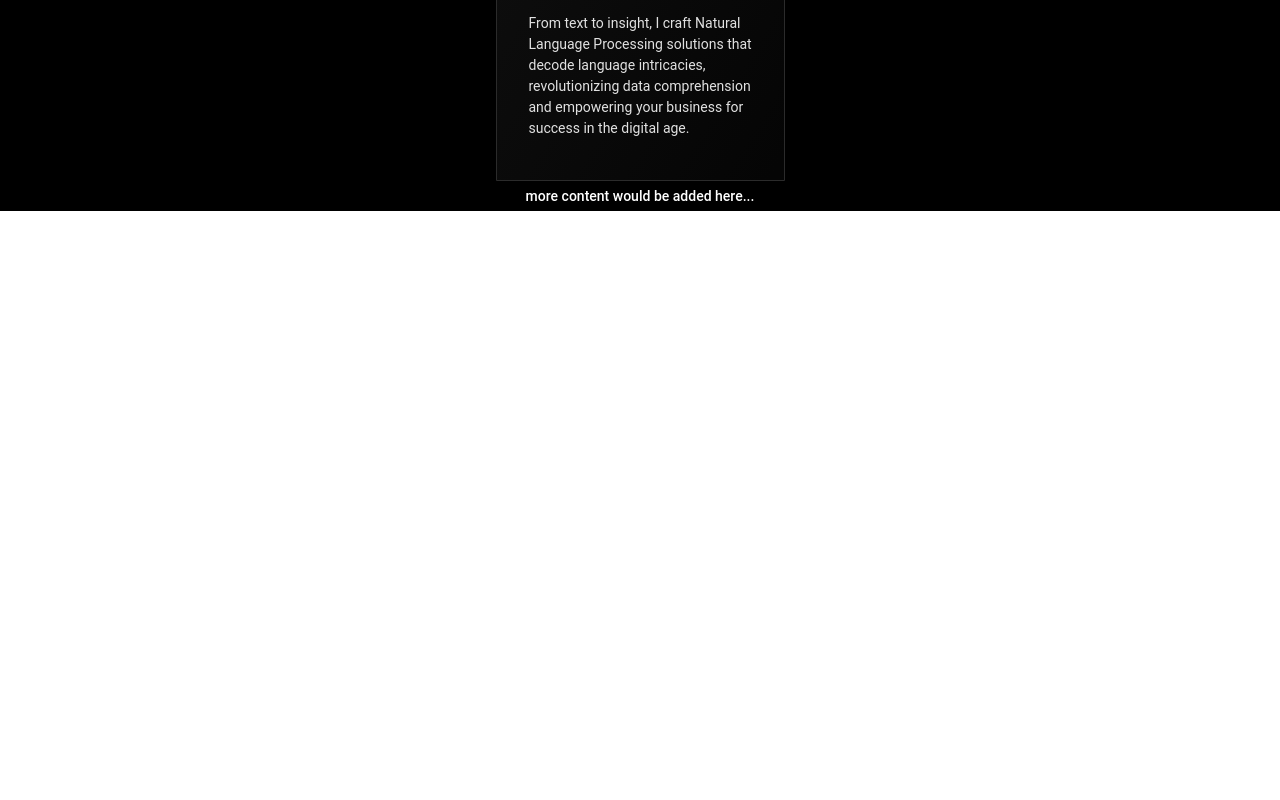
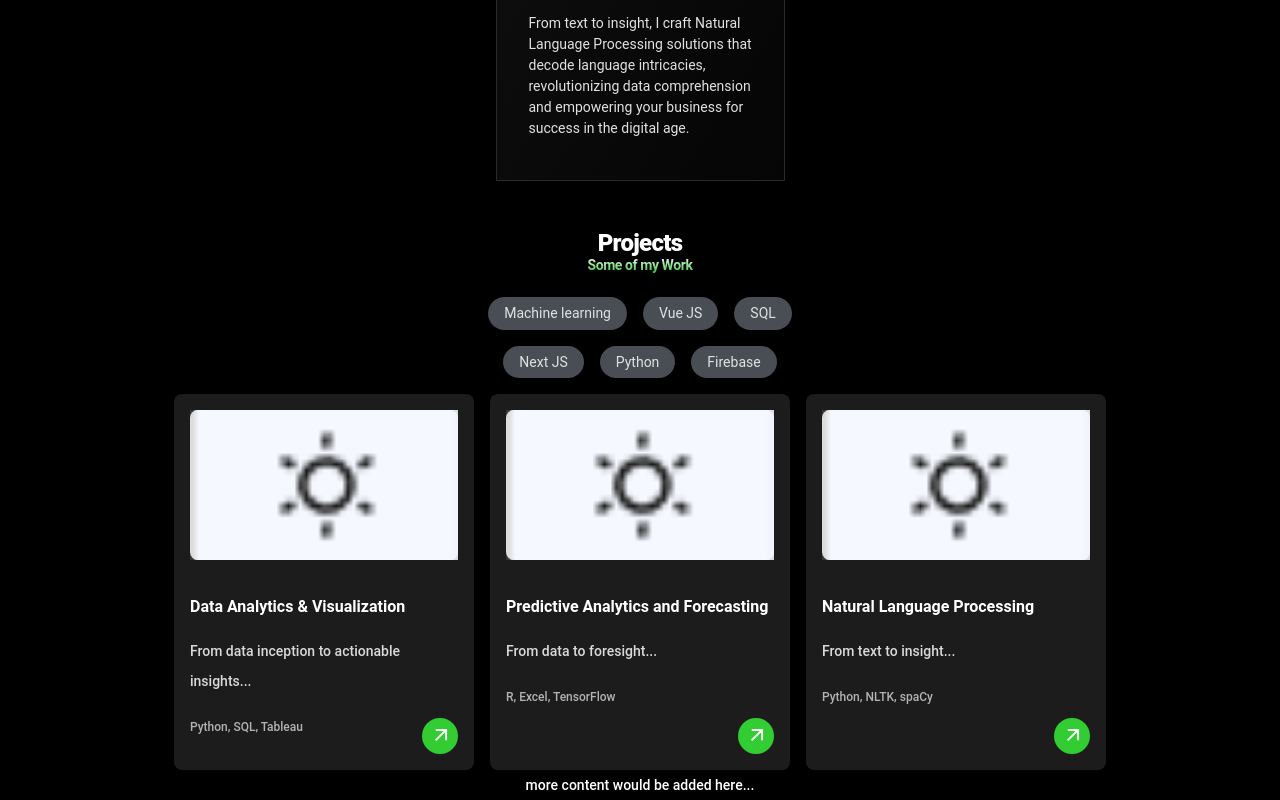
Before and after one commit to Othmane-aoubid/othmane_aoubid_portfolio, a Vue app: page / in a window 1280 px wide. Shown: the part 1486-2286 px from the top of the page. Before the commit the page ends 1697 px from the top, so only its background shows below. Built offline with nearby package versions, Linux system fonts and the light colour scheme.

Commit message:
added my projects section

```diff
--- a/src/App.vue
+++ b/src/App.vue
@@ -3,6 +3,7 @@
     <HeaderVue />
     <HeroVueVue />
     <WhatIdDoVue />
+    <MyProjects />
     <div style="text-align: center;">
       more content would be added here...
     </div>
@@ -13,12 +14,14 @@
 import HeaderVue from './components/HeaderVue.vue';
 import HeroVueVue from './components/HeroVue.vue';
 import WhatIdDoVue from './components/WhatIdDo.vue';
+import MyProjects from './components/MyProjects.vue';
 export default {
   name: "App",
   components: {
     HeaderVue,
     HeroVueVue,
-    WhatIdDoVue
+    WhatIdDoVue,
+    MyProjects
   },
 };
 </script>
--- /dev/null
+++ b/src/components/MyProjects.vue
@@ -0,0 +1,203 @@
+<template>
+  <div class="what--i--do what--i--do--container">
+    <div class="what--i--do--section--content">
+      <h3 class="what--i--do--section--description">
+        {{ title }} <span class="glowing--effect">{{ subtitle }}</span>
+      </h3>
+      <div class="projects">
+        <div class="project--content">
+          <div class="project--titles">Machine learning</div>
+          <div class="project--titles">Vue JS</div>
+          <div class="project--titles">SQL</div>
+        </div>
+        <div class="project--content">
+          <div class="project--titles">Next JS</div>
+          <div class="project--titles">Python</div>
+          <div class="project--titles">Firebase</div>
+        </div>
+      </div>
+      <div class="cards card--container">
+        <div v-for="(card, index) in cards" :key="index" class="card">
+          <div class="card--image">
+            <img :src="card.image" :alt="card.alt" />
+          </div>
+          <div class="card--content">
+            <h3 class="card--title">{{ card.title }}</h3>
+            <p class="card--description">{{ card.description }}</p>
+            <p class="card--tech">{{ card.technology }}</p>
+          </div>
+          <div class="card--icon">
+            <svg
+              xmlns="http://www.w3.org/2000/svg"
+              viewBox="0 0 24 24"
+              width="24"
+              height="24"
+              fill="white"
+            >
+              <path
+                transform="rotate(45, 12, 12)"
+                d="M4 10l1.41 1.41L11 5.83v12.34h2V5.83l5.59 5.58L20 10l-8-8-8 8z"
+              />
+              <path d="M0 0h24v24H0z" fill="none" />
+            </svg>
+          </div>
+        </div>
+      </div>
+    </div>
+  </div>
+</template>
+
+<script>
+export default {
+  props: {
+    title: {
+      type: String,
+      default: "Projects",
+    },
+    subtitle: {
+      type: String,
+      default: "Some of my Work",
+    },
+    cards: {
+      type: Array,
+      default: () => [
+        {
+          image: require("../assets/cardsIcon.png"),
+          alt: "lightbulb",
+          title: "Data Analytics & Visualization",
+          description: "From data inception to actionable insights...",
+          technology: "Python, SQL, Tableau",
+        },
+        {
+          image: require("../assets/cardsIcon.png"),
+          alt: "lightbulb",
+          title: "Predictive Analytics and Forecasting",
+          description: "From data to foresight...",
+          technology: "R, Excel, TensorFlow",
+        },
+        {
+          image: require("../assets/cardsIcon.png"),
+          alt: "lightbulb",
+          title: "Natural Language Processing",
+          description: "From text to insight...",
+          technology: "Python, NLTK, spaCy",
+        },
+      ],
+    },
+  },
+};
+</script>
+
+<style scoped>
+.what--i--do--section--description {
+  display: flex;
+  flex-direction: column;
+  justify-content: center;
+  align-items: center;
+  margin-top: 3rem;
+  font-family: Roboto;
+  font-size: 24px;
+  font-weight: 800;
+  line-height: 28.13px;
+  letter-spacing: -0.03em;
+  text-align: left;
+}
+.glowing--effect {
+  background: -webkit-linear-gradient(90deg, #32cd32 0%, #f5f5f5 100%);
+  -webkit-background-clip: text;
+  -webkit-text-fill-color: transparent;
+  font-family: Roboto;
+  font-size: 14px;
+  font-weight: 600;
+  line-height: 16.41px;
+  letter-spacing: -0.03em;
+}
+.card--container {
+  display: flex;
+  gap: 16px;
+  justify-content: center;
+  flex-wrap: wrap;
+}
+
+.card {
+  width: 300px;
+  background-color: #1c1c1c;
+  border-radius: 8px;
+  overflow: hidden;
+  position: relative;
+  padding: 16px;
+  display: flex;
+  flex-direction: column;
+  align-items: start;
+}
+
+.card--image {
+  width: 100%;
+  height: 150px;
+  background-color: #d9d9d9;
+  border-radius: 8px;
+  margin-bottom: 16px;
+}
+.card--image img{
+  width: 100%;
+  height: 100%;
+  object-fit: cover; /* Maintain aspect ratio while covering the entire container */
+  object-position: center; /* Center the image within the container */
+}
+.card--content {
+  flex-grow: 1;
+}
+
+.card--title {
+  font-family: "Roboto", sans-serif;
+  font-size: 16px;
+  font-weight: bold;
+  color: #ffffff;
+  margin-bottom: 8px;
+}
+
+.card--description {
+  font-family: "Roboto", sans-serif;
+  font-size: 14px;
+  color: #d9d9d9;
+  margin-bottom: 16px;
+}
+
+.card--tech {
+  font-family: "Roboto", sans-serif;
+  font-size: 12px;
+  color: #b3b3b3;
+}
+
+.card--icon {
+  position: absolute;
+  bottom: 16px;
+  right: 16px;
+  display: flex;
+  align-items: center;
+  justify-content: center;
+  width: 36px; /* Slightly increased to give more room for the arrow */
+  height: 36px;
+  background-color: #32cd32; /* Bright green */
+  border-radius: 50%;
+  padding: 4px;
+  cursor: pointer;
+}
+
+.project--content {
+  display: flex;
+  justify-content: center;
+  gap: 1rem;
+  margin-bottom: 1rem;
+}
+.project--titles {
+  background: #484e53;
+  border-radius: 50px;
+  padding: 0.5rem 1rem;
+  color: #e1e1e1;
+  font-family: Roboto;
+  font-size: 14px;
+  font-weight: 400;
+  line-height: 16.41px;
+}
+</style>
```
